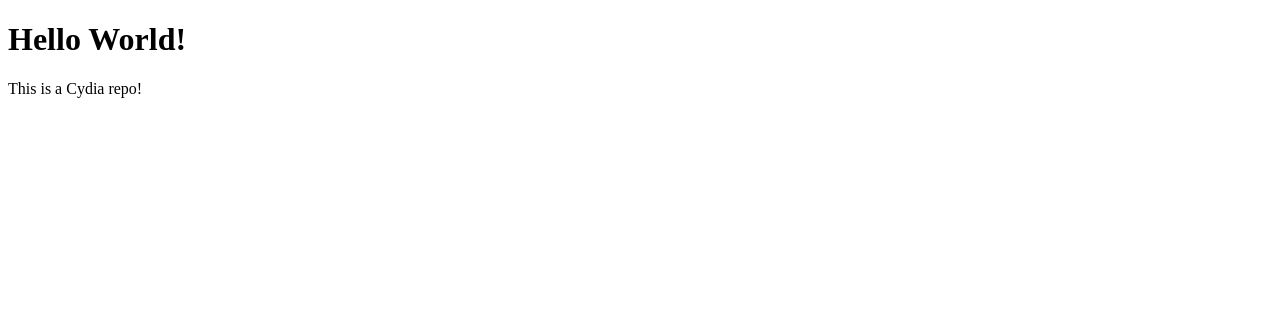
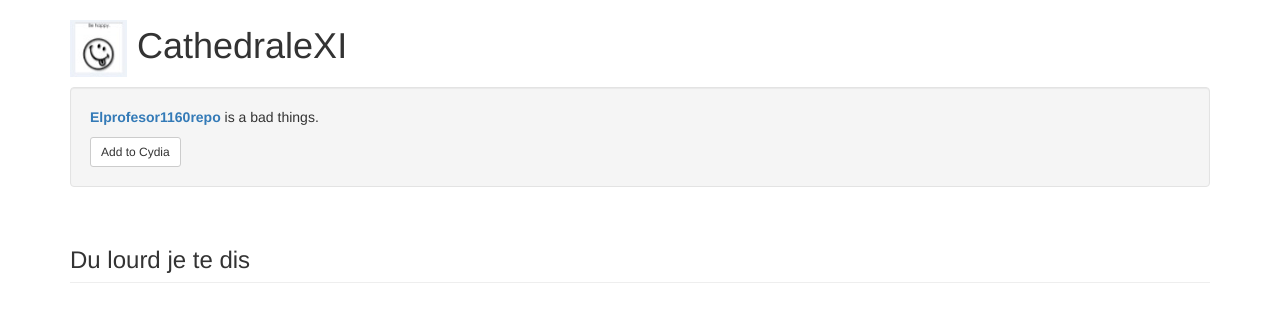
Before and after one commit to elprofesor1160/elprofesor1160.github.io, a plain HTML site: page index.html in a window 1280 px wide. Drawn offline with nearby package versions, Linux system fonts and the light colour scheme.

Commit message:
index update

```diff
--- a/index.html
+++ b/index.html
@@ -1,7 +1,29 @@
 <!DOCTYPE html>
-<html>
+<html lang="en">
+<head>
+  <title>CathedraleXI</title>
+  <meta charset="utf-8">
+  <meta name="viewport" content="width=device-width, initial-scale=1">
+  <link rel="stylesheet" href="https://maxcdn.bootstrapcdn.com/bootstrap/3.3.5/css/bootstrap.min.css">
+  <script src="https://ajax.googleapis.com/ajax/libs/jquery/2.1.3/jquery.min.js"></script>
+</head>
 <body>
-<h1>Hello World!</h1>
-<p>This is a Cydia repo!</p>
+
+<div class="container">
+	<h1><img src="CydiaIcon.png"> CathedraleXI</h1>
+</div>
+
+<div class="container">
+	<div class="well">
+		<p><span class="text-primary"><b>Elprofesor1160repo</span></b> is a bad things.</p>
+		<a class="btn btn-sm btn-default" href="cydia://url/https://cydia.saurik.com/api/share#?source=https://elprofesor1160.github.io/CathedraleXI/">Add to Cydia</a>
+	</div>
+</div>
+
+<div class="container">
+  <h3 id="wells" class="page-header">Du lourd je te dis</h3>
+</div>
+
+
 </body>
 </html>
```
